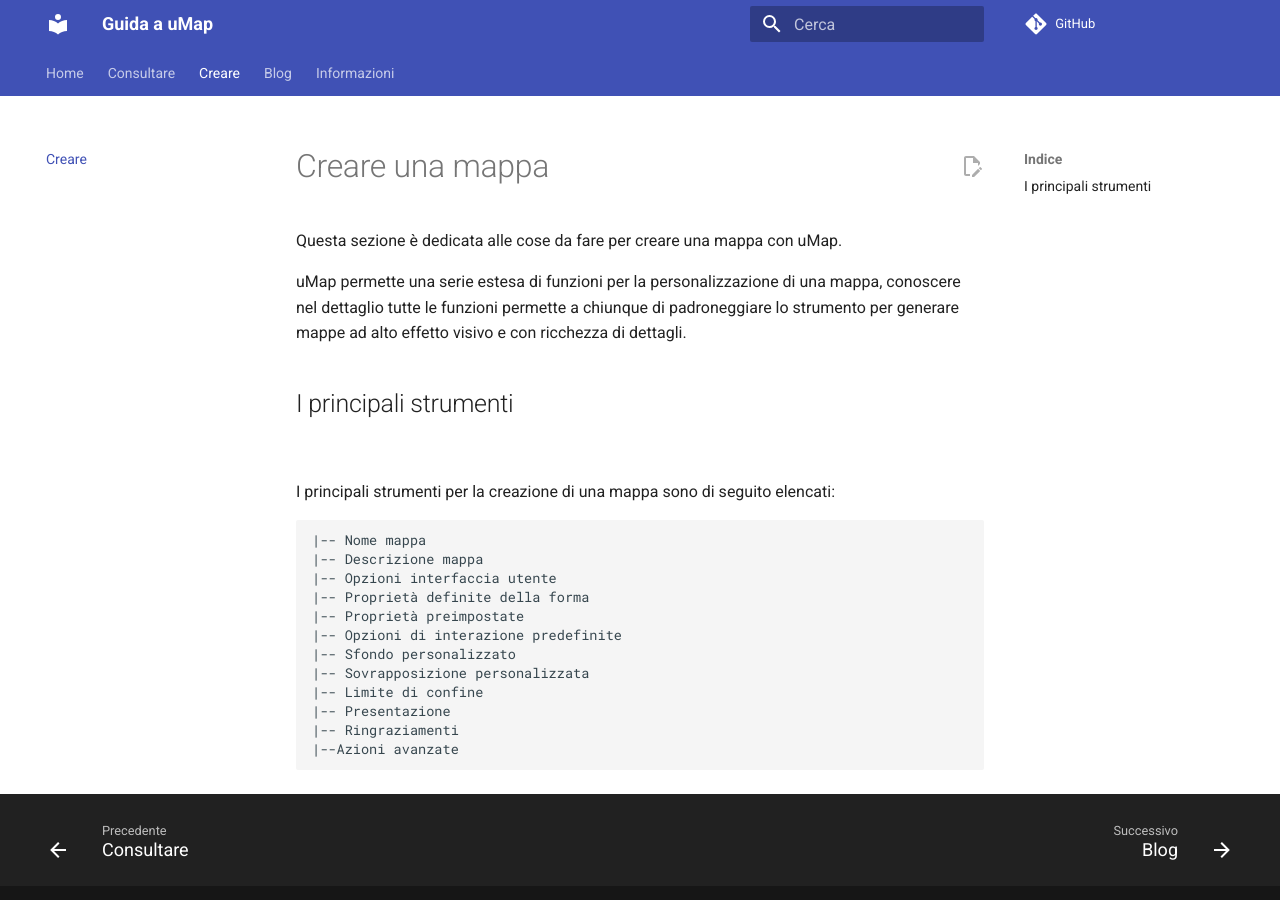
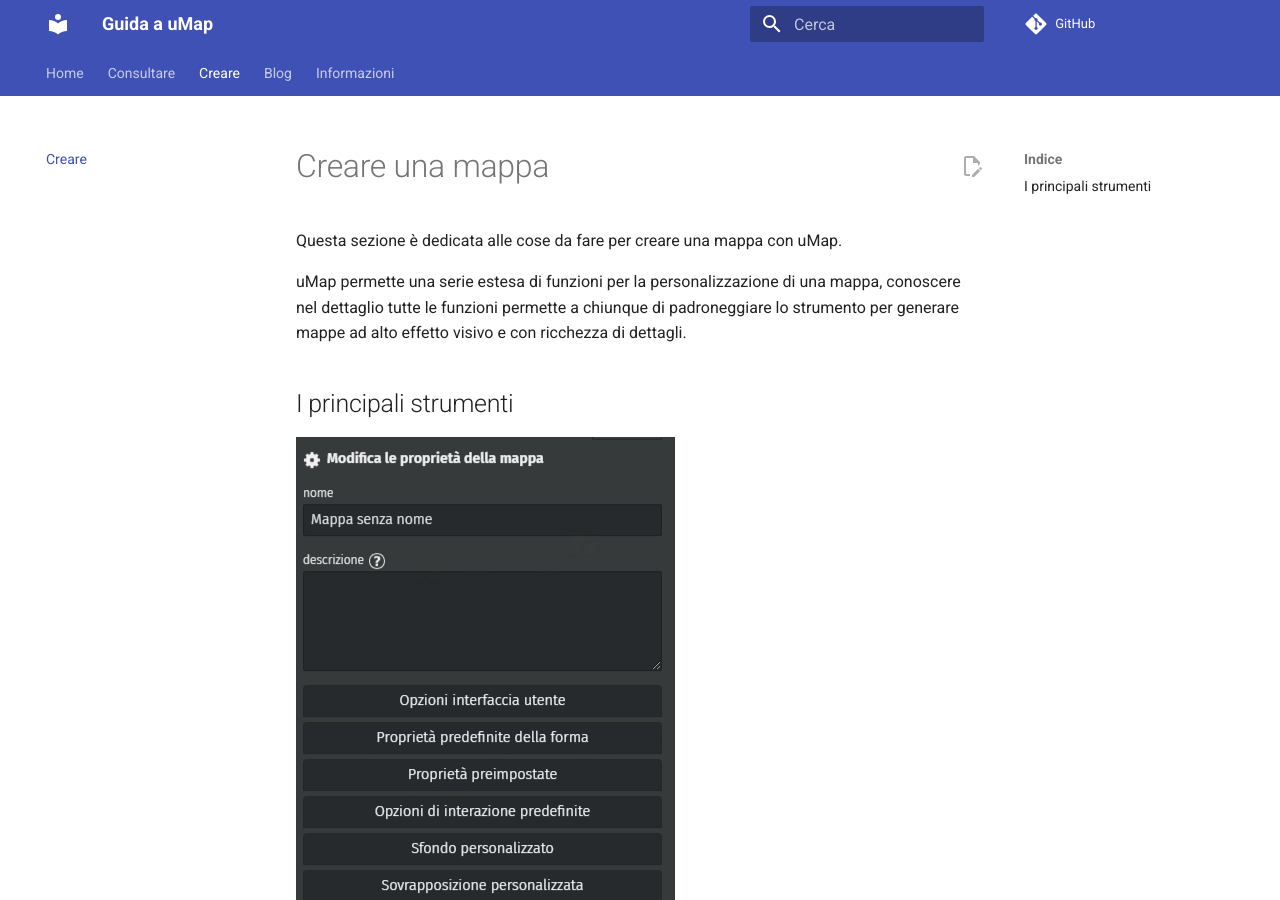
Before and after one commit to opendatasicilia/guida-umap, an MkDocs documentation site: the page built from docs/creare/index.md, in a window 1280 px wide and 900 px high. Built offline with MkDocs 1.6.1 and Material for MkDocs 9.7.7, drawn with Linux system fonts in a browser that asks for light colours; comment, search, counter and statistics services are not loaded.

Commit message:
Update index.md

````diff
--- a/docs/creare/index.md
+++ b/docs/creare/index.md
@@ -6,7 +6,7 @@
 
 ## I principali strumenti
 
-![](img/umap-creazione.PNG)
+![](https://raw.githubusercontent.com/opendatasicilia/guida-umap/main/docs/img/umap-creazione.PNG)
 
 I principali strumenti per la creazione di una mappa sono di seguito elencati:
 ```
````
